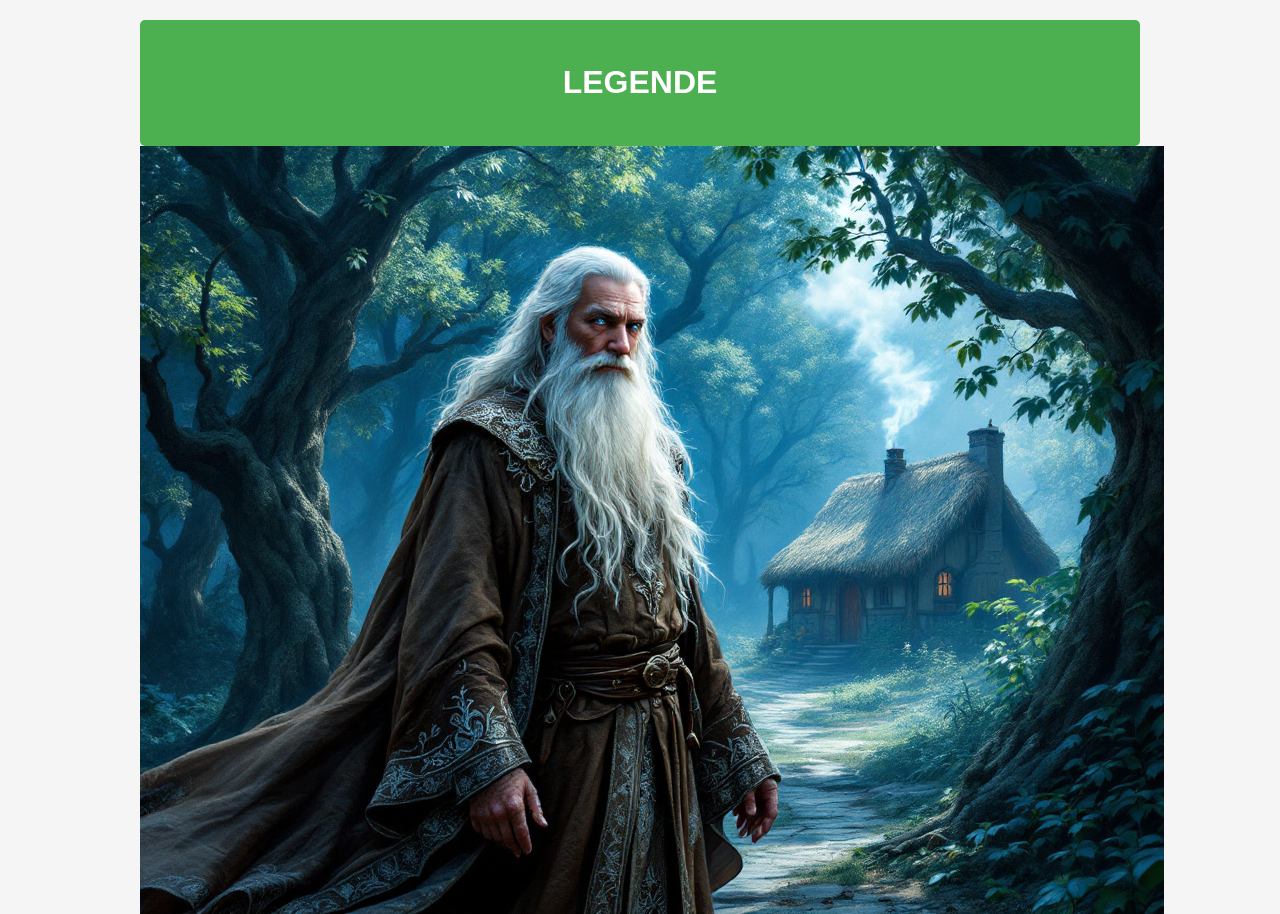
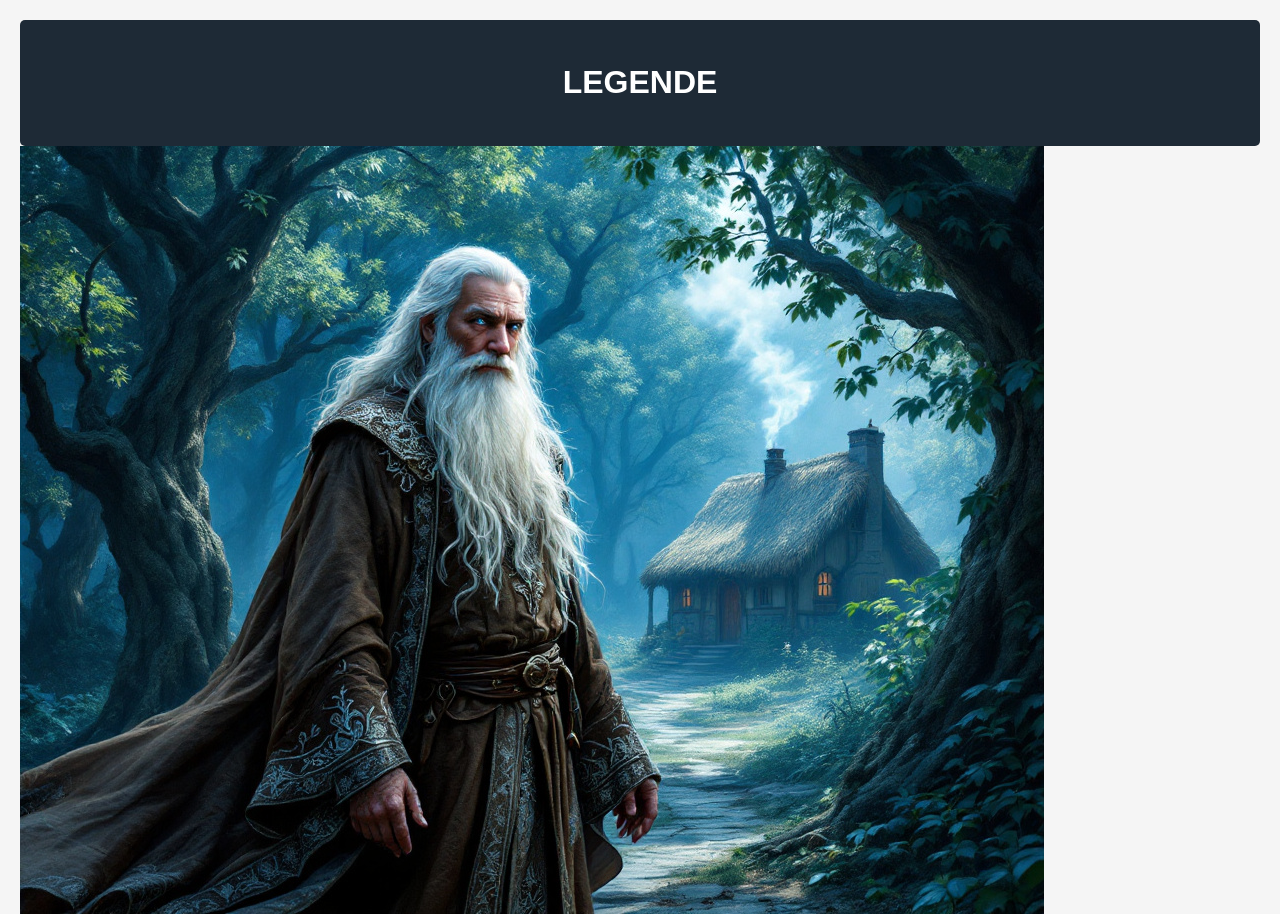
Before and after one commit to explorateur55/explorateur55.github.io, a plain HTML site: page index.html in a window 1280 px wide. Shown: the top 914 px of the page. Drawn offline with Linux system fonts and the light colour scheme.

Commit message:
Update index.html

```diff
--- a/index.html
+++ b/index.html
@@ -8,12 +8,12 @@
             line-height: 1.6;
             margin: 0;
             padding: 20px;
-            max-width: 1000px;
+            max-width: 1500px;
             margin: 0 auto;
             background-color: #f5f5f5;
         }
         header {
-            background-color: #4CAF50;
+            background-color: #1E2A36;
             color: white;
             text-align: center;
             padding: 1em;
```
